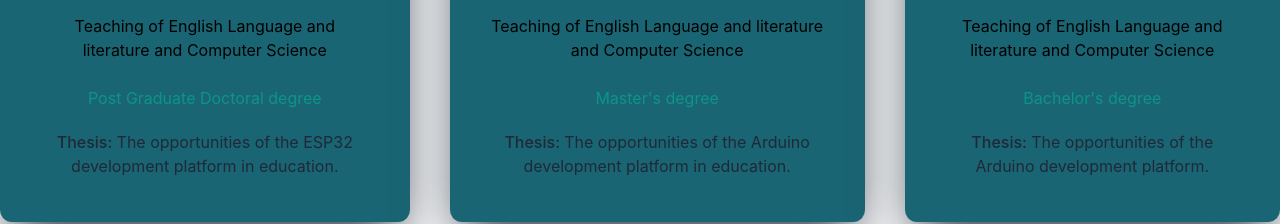
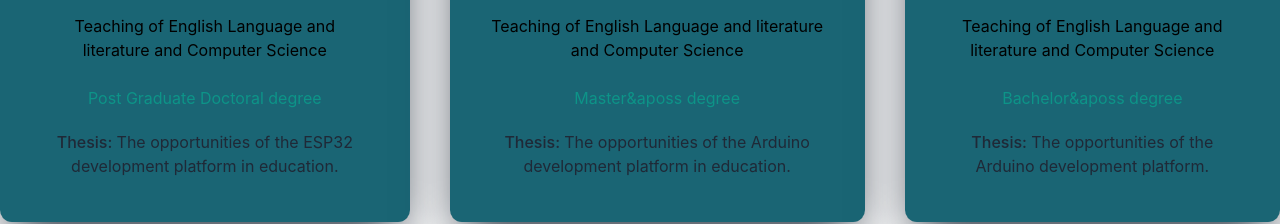
Before and after one commit to zoltanberkula/react-portfolio-site, a Next.js app in the folder portfolio-site/: page /components/Education in a window 1280 px wide. Shown: the part 292-516 px from the top of the page. Built offline with nearby package versions, Linux system fonts and the light colour scheme.

Commit message:
apostrophe replacement

```diff
--- a/portfolio-site/pages/components/Education.jsx
+++ b/portfolio-site/pages/components/Education.jsx
@@ -48,7 +48,7 @@
             <p className="py-2 ">
             Teaching of English Language and literature and Computer Science
             </p>
-            <h4 className="py-4 text-teal-600">Master's degree</h4>
+            <h4 className="py-4 text-teal-600">Master&aposs degree</h4>
             <p className="text-gray-800 py-1"><span className="font-medium">Thesis: </span>The opportunities of the Arduino development platform in education.</p>
           </div>
           <div className="text-center shadow-2xl shadow-gray-800 p-10 rounded-xl my-10 bg-bgColor_CardLight dark:bg-bgColor_CardDark dark:bg-opacity-20 dark:shadow-md">
@@ -59,7 +59,7 @@
             <p className="py-2 ">
             Teaching of English Language and literature and Computer Science
             </p>
-            <h4 className="py-4 text-teal-600">Bachelor's degree</h4>
+            <h4 className="py-4 text-teal-600">Bachelor&aposs degree</h4>
             <p className="text-gray-800 py-1"><span className="font-medium">Thesis: </span>The opportunities of the Arduino development platform.</p>
           </div>
         </div>
```
